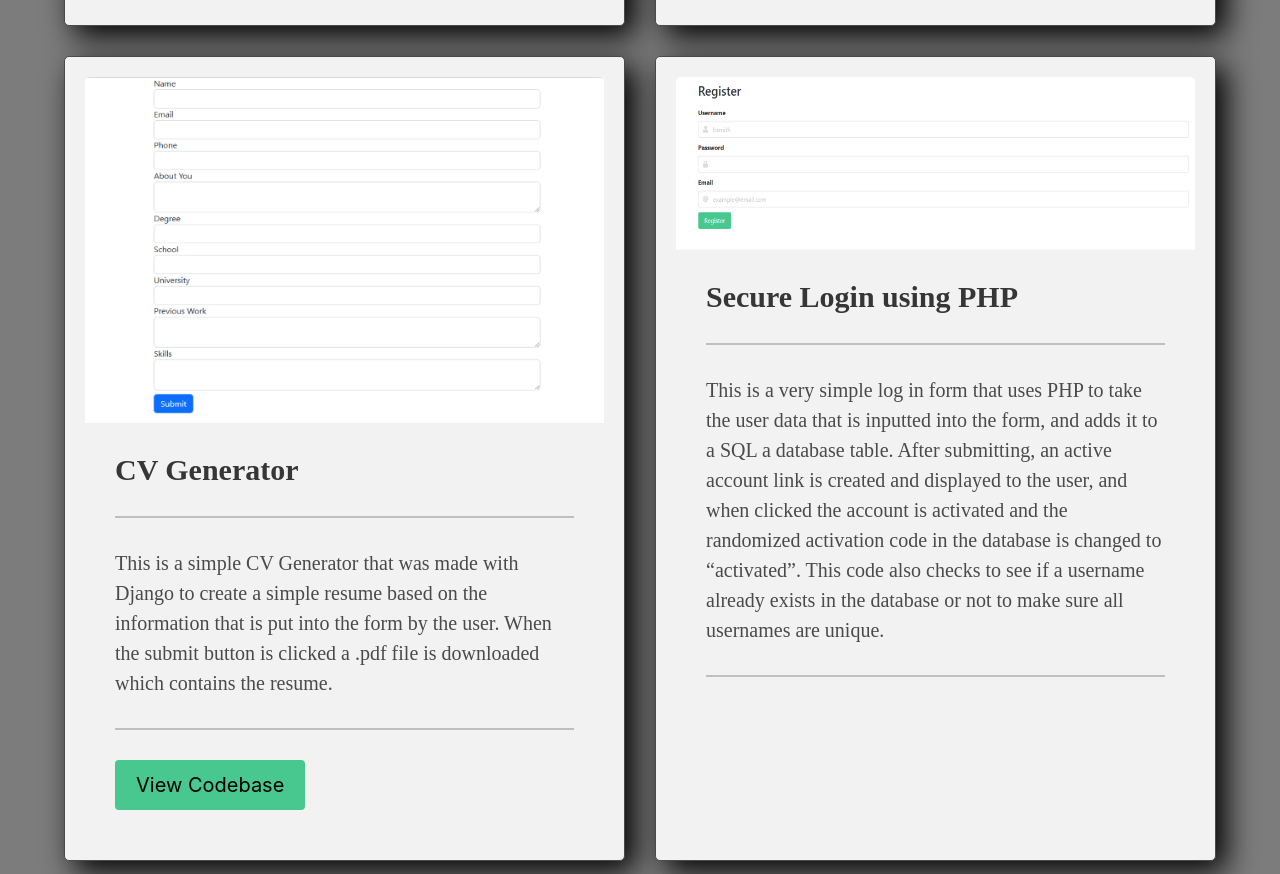
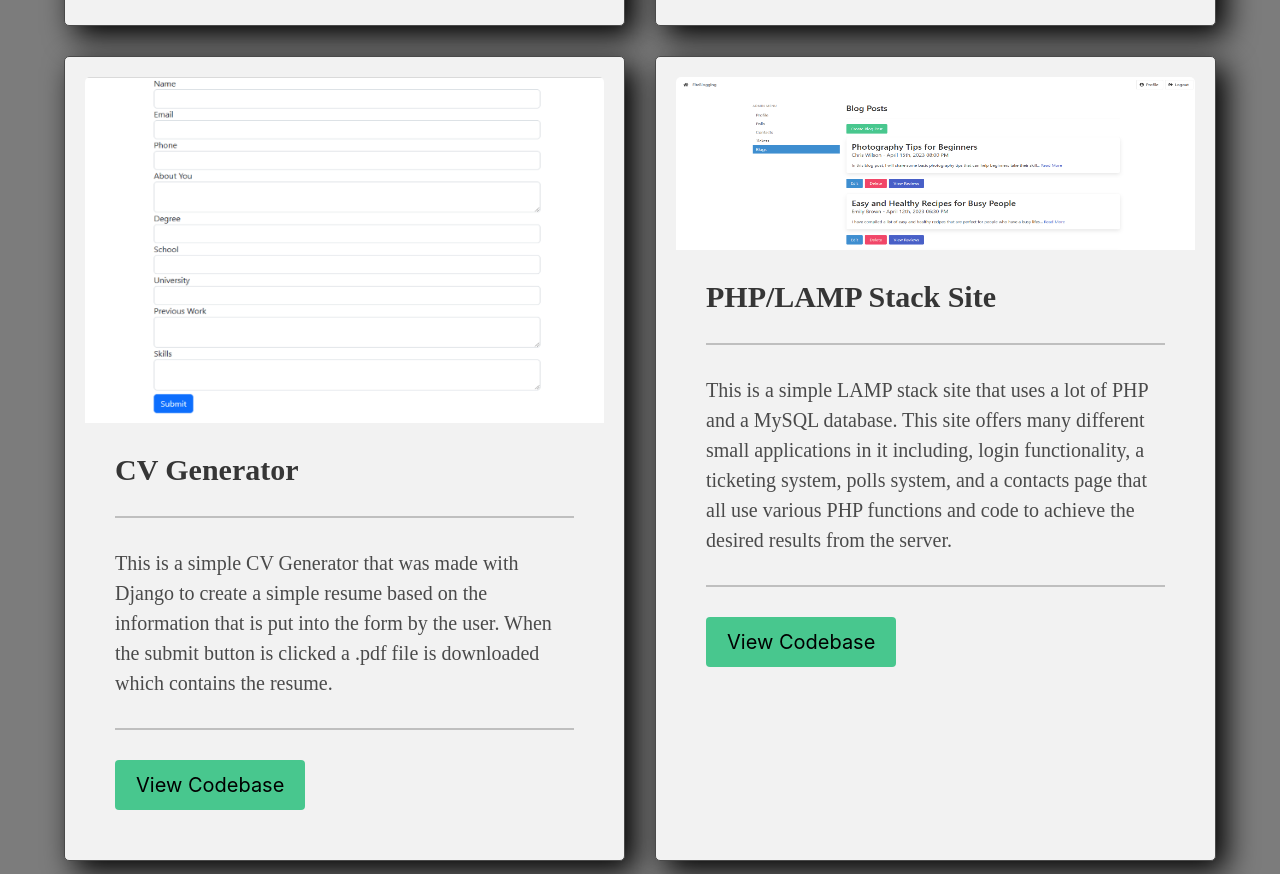
Before and after one commit to matthewFitz88/WebPortfolio, a plain HTML site: page index.html in a window 1280 px wide. Shown: the part 2016-2890 px from the top of the page. Drawn offline with nearby package versions, Linux system fonts and the light colour scheme.

Commit message:
project update

```diff
--- a/index.html
+++ b/index.html
@@ -153,25 +153,25 @@
                     <div class="card card-height">
                       <div class="card-image">
                         <figure class="image is-3by1">
-                          <img src="images/php_form.PNG" alt="Secure PHP Login Project Image">
+                          <img src="images/php_site.PNG" alt="PHP/LAMP Stack Site Image">
                         </figure>
                       </div>
                       <div class="card-content">
                         <div class="media">
                           <div>
-                            <p class="title is-4">Secure Login using PHP</p>
+                            <p class="title is-4">PHP/LAMP Stack Site</p>
                           </div>
                         </div>
                         <hr>
                         <div class="content">
                           <p>
-                            This is a very simple log in form that uses PHP to take the user data that is inputted into the form, and adds it to a SQL a database table.
-                            After submitting, an active account link is created and displayed to the user, and when clicked the account is activated and the randomized
-                            activation code in the database is changed to “activated”. This code also checks to see if a username already exists in the database or not
-                            to make sure all usernames are unique.
+                            This is a simple LAMP stack site that uses a lot of PHP and a MySQL database. This site offers many different small applications in
+                            it including, login functionality, a ticketing system, polls system, and a contacts page that all use various PHP functions and code
+                            to achieve the desired results from the server.
                           </p>
                         </div>
                         <hr>
+                        <a class="button is-success project-link" href="https://github.com/matthewFitz88/php_site">View Codebase</a>
                       </div>
                     </div>
                   </div>
```
Also changed, not shown: images/php_site.PNG (added).
